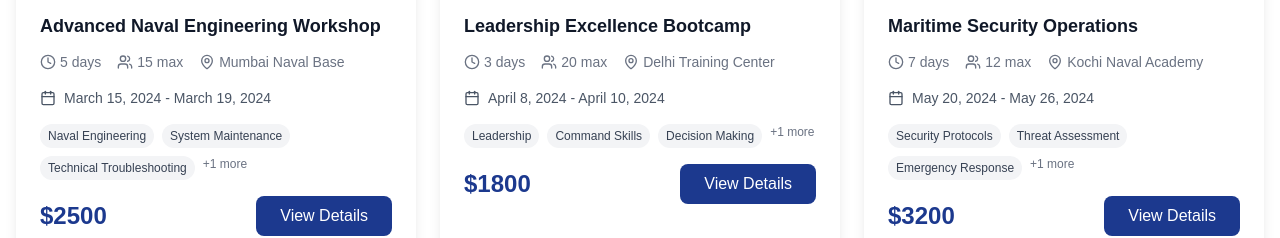
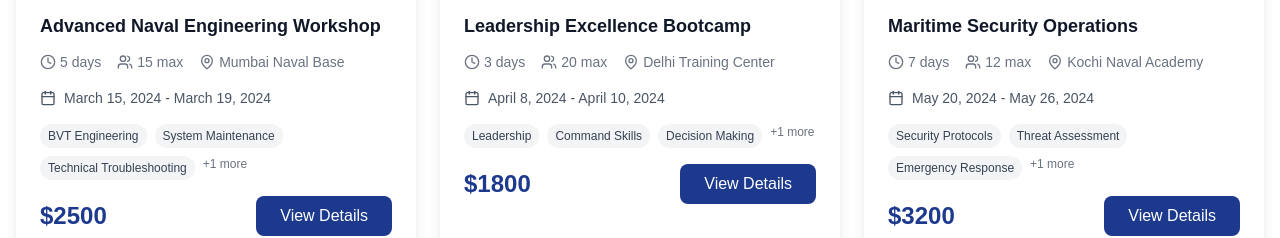
Before and after one commit to OwnTechnologiesClients/BVT-Training-Website, a Next.js app: page /courses/offline in a window 1280 px wide. Shown: the part 1768-2006 px from the top of the page. Built offline with nearby package versions, Linux system fonts and the light colour scheme.

Commit message:
text change

```diff
--- a/src/data/offlineCourses.js
+++ b/src/data/offlineCourses.js
@@ -25,7 +25,7 @@ export const OFFLINE_COURSES_DATA = [
     location: "Mumbai Naval Base",
     startDate: "March 15, 2024",
     endDate: "March 19, 2024",
-    skills: ["Naval Engineering", "System Maintenance", "Technical Troubleshooting", "Safety Protocols"]
+    skills: ["BVT Engineering", "System Maintenance", "Technical Troubleshooting", "Safety Protocols"]
   },
   {
     id: 2,
```
